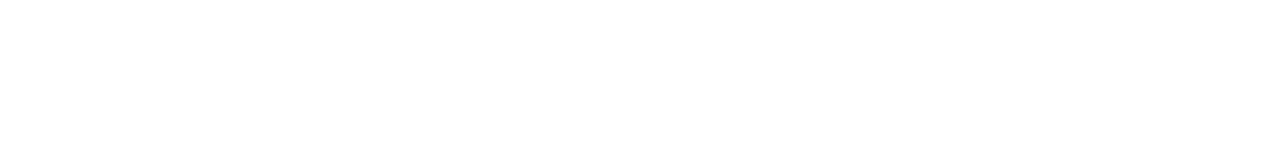
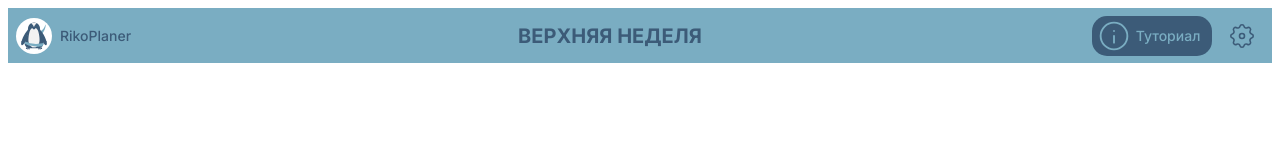
Before and after one commit to varyaqt/rikoplaner, a plain HTML site: page main-page.html in a window 1280 px wide. Drawn offline with Linux system fonts and the light colour scheme.

Commit message:
создан header главной страницы; изменен формат иконок на svg

```diff
--- a/main-page.html
+++ b/main-page.html
@@ -6,11 +6,34 @@
     <link rel="preconnect" href="https://fonts.gstatic.com" crossorigin>
     <link href="https://fonts.googleapis.com/css2?family=Inter:ital,opsz,wght@0,14..32,100..900;1,14..32,100..900&display=swap" rel="stylesheet">
     <link rel="icon" href="icons/icon-for-head.svg">
+    <link rel="stylesheet" href="styles/general.css">
+    <link rel="stylesheet" href="styles/main-page.css">
+    <link rel="stylesheet" href="styles/header.css">
   </head>
   <body>
 
     <div class="header">
 
+      <div class="header-left-section">
+        <img src="icons/penguin.svg">
+        <p>
+          RikoPlaner
+        </p>
+      </div>
+
+      <div class="header-middle-section">
+        <p>
+            ВЕРХНЯЯ НЕДЕЛЯ
+        </p>
+      </div>
+
+      <div class="header-right-section">
+        <div class="tutorial-container">
+          <img src="icons/information-circle-icon.svg">
+          <p>Туториал</p>
+        </div>
+        <img src="icons/settings-icon.svg">
+      </div>
     </div>
 
   </body>
--- a/styles/header.css
+++ b/styles/header.css
@@ -0,0 +1,90 @@
+.header {
+  background-color: rgb(122, 173, 194);
+  width: 100%;
+  height: 55px;
+  display: flex;
+  flex-direction: row;
+  justify-content: space-between;
+}
+
+.header-left-section {
+  display: flex;
+  flex-direction: row;
+  justify-content: flex-start;
+  width: 130px;
+  align-items: center;
+}
+
+.header-left-section img {
+  width: 36px;
+  height: 36px;
+  border-radius: 18px;
+  background-color: white;
+  margin-right: 8px;
+  margin-left: 8px;
+}
+
+.header-left-section p {
+  color: rgb(60,91,120);
+  font-weight: 500;
+  font-size: 14px;
+}
+
+.header-middle-section {
+  flex: 1;
+  align-content: center;
+  min-width: 230px;
+}
+
+.header-middle-section p {
+  text-align: center;
+  color: rgb(60,91,120);
+  font-weight: bold;
+  font-size: 20px;
+  margin: 0;
+}
+
+.header-right-section {
+  display: flex;
+  flex-direction: row;
+  justify-content: center;
+  align-items: center;
+  width: 190px;
+}
+
+.header-right-section img {
+  width: 30px;
+  height: 30px;
+  margin-right: 15px;
+  margin-left: 15px;
+}
+
+.tutorial-container {
+  display: flex;
+  flex-direction: row;
+  justify-content: center;
+  align-items: center;
+  background-color: rgb(60,91,120);
+  height: 40px;
+  width: 120px;
+  border-radius: 15px;
+  margin-left: 10px;
+
+}
+
+.tutorial-container img {
+  width: 30px;
+  height: 30px;
+  margin-left: 7px;
+  margin-right: 2px;
+
+}
+
+.tutorial-container p {
+  flex: 1;
+  text-align: center;
+  font-size: 14px;
+  font-weight: 500;
+  color: rgb(122, 173, 194);
+  margin-right: 7px;
+}
```
Also changed, not shown: login.html (+2 -2 lines), registration.html (+7 -5 lines), icons/information-circle-icon.png (deleted), icons/information-circle-icon.svg (added), icons/information-circle-tutorial-icon.svg (added), icons/password-icon.png (deleted), icons/password-icon.svg (added), icons/settings-icon.svg (added), icons/user-icon.png (deleted), icons/user-profile-icon.svg (added).
